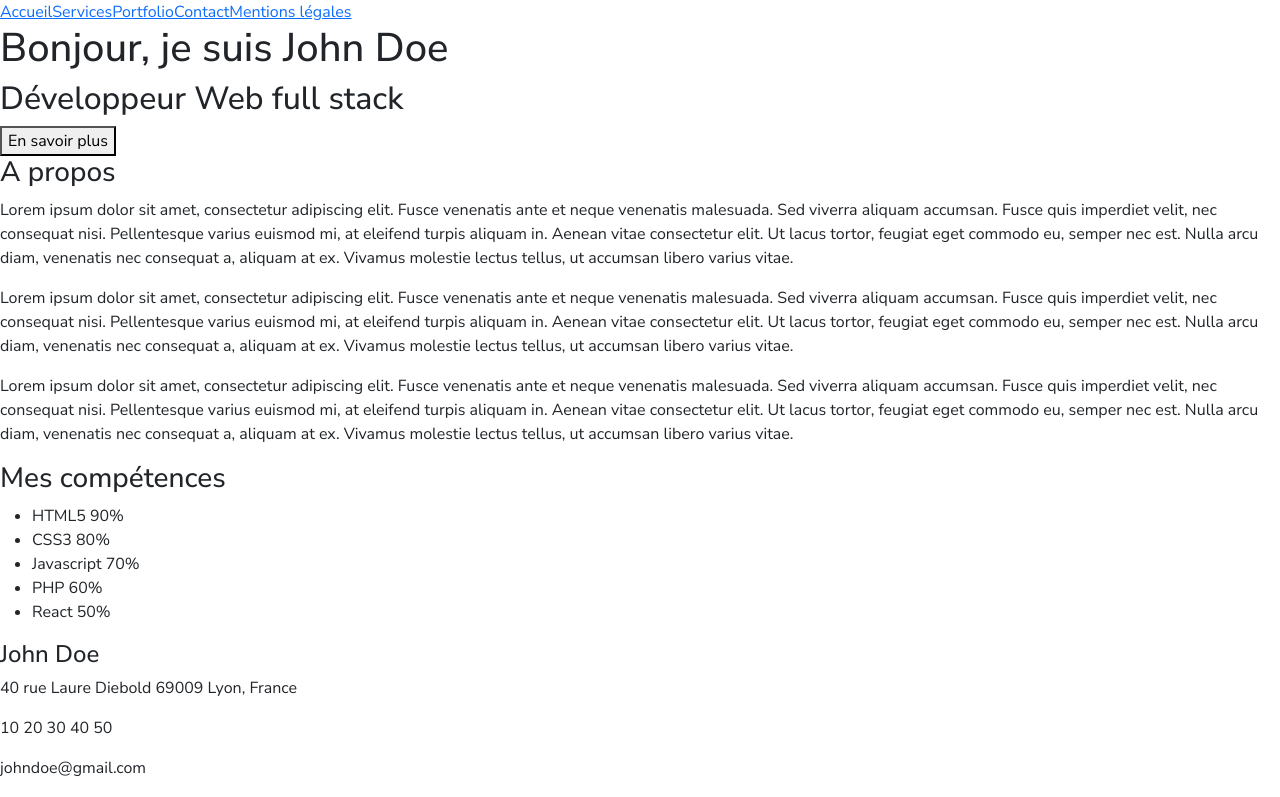
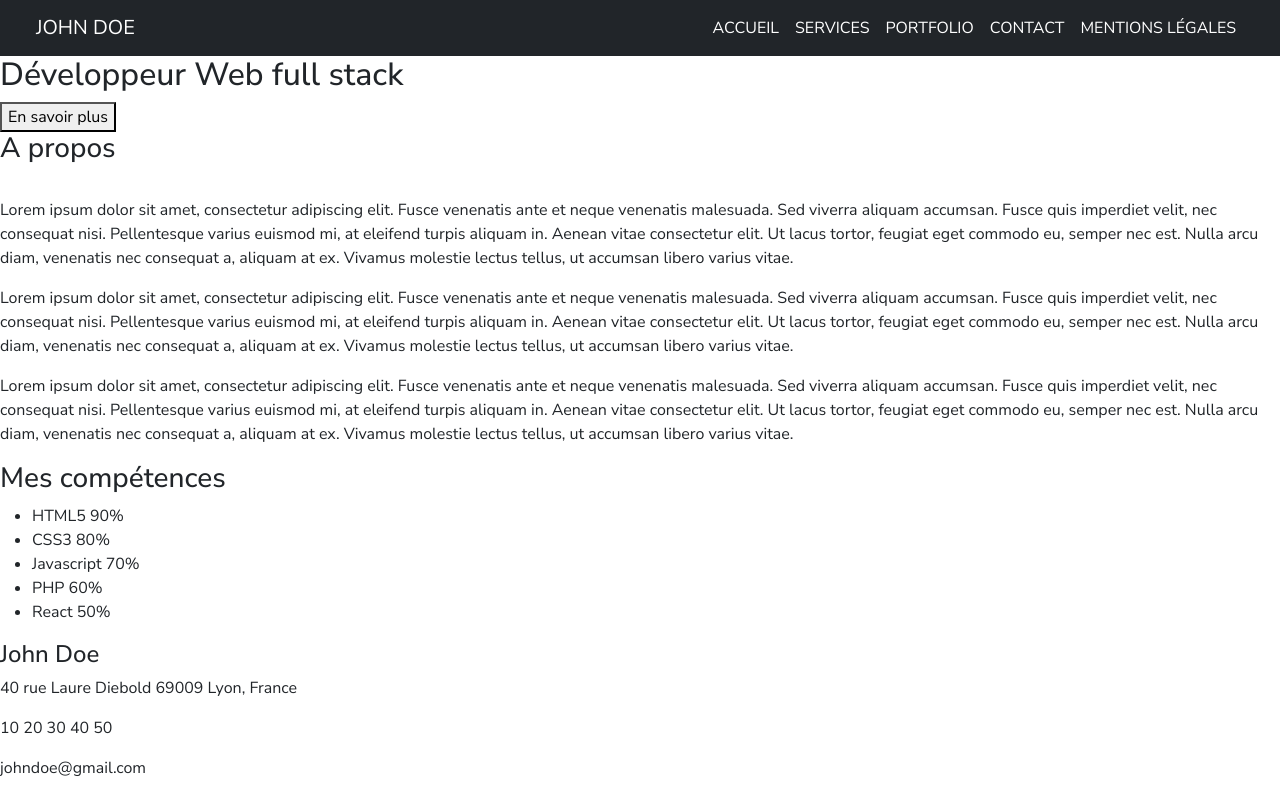
Before and after one commit to Lutch-1314/devoir-portfolio-bootstrap-react, a React (Create React App) app: page / in a window 1280 px wide. Shown: the top 797 px of the page. Built offline with nearby package versions, Linux system fonts and the light colour scheme.

Commit message:
navbar layout ok

```diff
--- a/src/App.js
+++ b/src/App.js
@@ -7,18 +7,36 @@
 import Contact from './pages/Contact';
 import Legalnotice from './pages/Legalnotice';
 
-
-
 class App extends React.Component {
   render() {
     return(
       <div className="">
-        <nav>
-          <Link to="/">Accueil</Link>
-          <Link to="/services">Services</Link>
-          <Link to="/portfolio">Portfolio</Link>
-          <Link to="/contact">Contact</Link>
-          <Link to="/legalnotice">Mentions légales</Link>
+        <nav className="navbar navbar-dark navbar-expand-md bg-dark fixed-top text-uppercase px-4">
+          <div className="container-fluid">
+            <span className="navbar-brand text-uppercase">John Doe</span>
+            <button className="navbar-toggler" type="button" data-bs-toggle="collapse" data-bs-target="#navbarSupportedContent" aria-controls="navbarSupportedContent" aria-expanded="false" aria-label="Toggle navigation">
+              <span className="navbar-toggler-icon"></span>
+            </button>
+            <div className="collapse navbar-collapse" id="navbarSupportedContent">
+              <ul className="navbar-nav ms-auto">
+                <li className="nav-item">
+                  <Link className="nav-link active" aria-current="page" to="/">Accueil</Link>
+                </li>
+                <li className="nav-item">
+                  <Link className="nav-link active" aria-current="page" to="/services">Services</Link>
+                </li>
+                <li className="nav-item">
+                  <Link className="nav-link active" aria-current="page" to="/portfolio">Portfolio</Link>
+                </li>
+                <li className="nav-item">
+                  <Link className="nav-link active" aria-current="page" to="/contact">Contact</Link>
+                </li>
+                <li className="nav-item">
+                  <Link className="nav-link active" aria-current="page" to="/legalnotice">Mentions légales</Link>
+                </li>
+              </ul>
+            </div>
+          </div>
         </nav>
 
         <Routes>
@@ -40,13 +58,13 @@
                 <span>johndoe@gmail.com</span>
               </address>
               <a href="https://github.com/Johndoedoestai/john" target="blank">
-              <i class="bi bi-github"></i>
+              <i className="bi bi-github"></i>
               </a>
               <a href="https://x.com/JohnDoe93668706" target="blank">
-              <i class="bi bi-twitter"></i>
+              <i className="bi bi-twitter"></i>
               </a>
               <a href="https://www.linkedin.com/in/john-doe-1236ab364/" target="blank">
-              <i class="bi bi-linkedin"></i>
+              <i className="bi bi-linkedin"></i>
               </a>
             </li>
             <li>
```
Also changed, not shown: src/pages/Home.jsx (+1 -1 lines).
